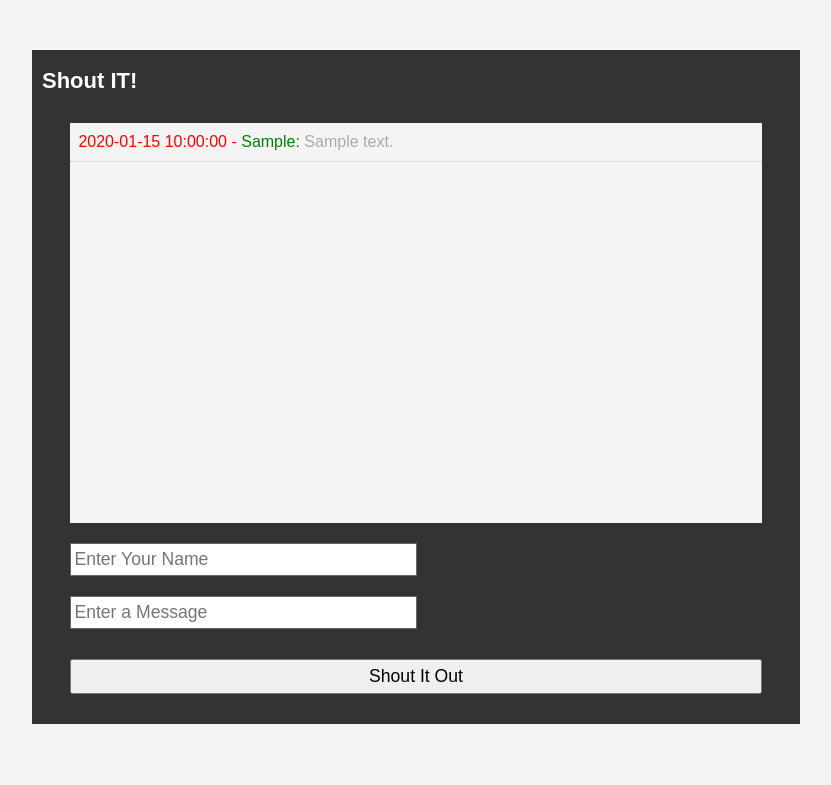
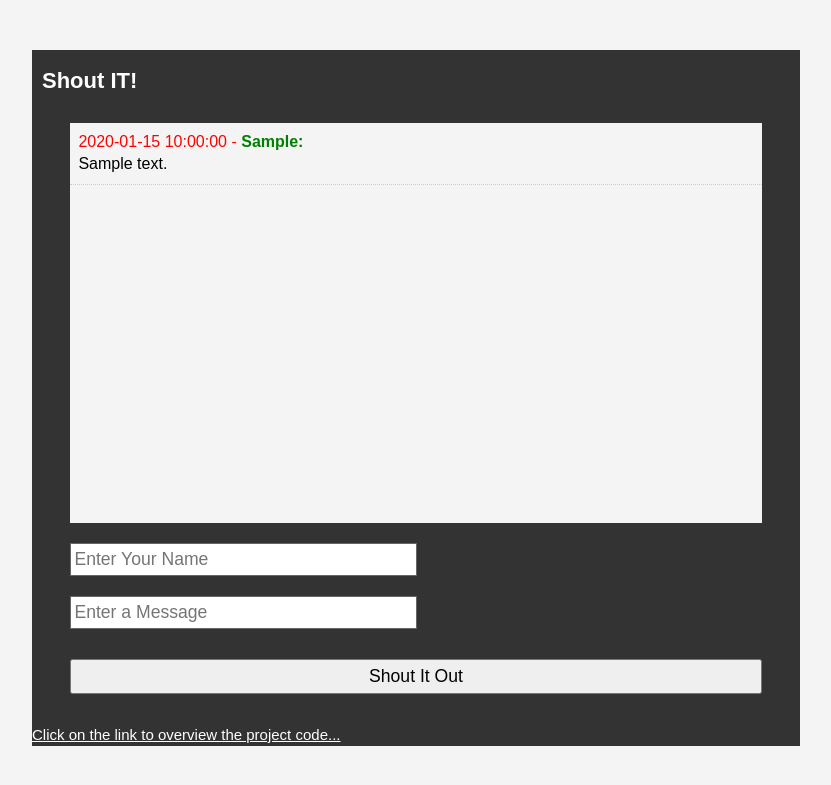
Before and after one commit to NekaDavaa/ShoutBox, a PHP site: page / in a window 1280 px wide. Shown: the top 785 px of the page, without its empty margins (224-1055 px from the left). Run offline with PHP 8.4, Linux system fonts and the light colour scheme; tables that the repository leaves empty or names only in its code hold one stand-in row (values such as "Sample post").

Commit message:
Some updates

```diff
--- a/css/style.css
+++ b/css/style.css
@@ -82,8 +82,18 @@ header h1 {
 
 #users-color {
 	color:green;
+    font-weight: 700;
 }
 
 #date-color {
 	color:red;
 }
+
+#project-repo > a {
+	text-decoration: underline;
+	color:white;
+}
+
+.shout > span > p {
+	color:black;
+}
--- a/index.php
+++ b/index.php
@@ -5,8 +5,6 @@
 $query = "select * from shouts";
 $shouts = mysqli_query($con, $query);
 ?>
-
-
 <!DOCTYPE html>
 <html>
   <head>
@@ -21,10 +19,8 @@ $shouts = mysqli_query($con, $query);
     </header>
    <div id="shouts">
       <ul>
-
         <?php while ($row = mysqli_fetch_assoc($shouts)) : ?>
-        <li class="shout"><span><span id="date-color"><?php echo $row['time']. ' -' ?> </span><span id="users-color"><?php echo $row['user']. ': ' ?></span><?php echo $row['message'];?></li>
-
+        <li class="shout"><span><span id="date-color"><?php echo $row['time']. ' -' ?> </span><span id="users-color"><?php echo $row['user']. ': ' ?></span><p><?php echo ucfirst($row['message']); ?></p></li>
       <?php endwhile ?>
         </ul>
        </div>
@@ -36,6 +32,9 @@ $shouts = mysqli_query($con, $query);
      <input class="shout-btn" type="submit" name="submit" value="Shout It Out" />
      </form>
   </div>
+    <div id="project-repo">
+    <a href="https://github.com/NekaDavaa/ShoutBox" target="_blank">Click on the link to overview the project code...</a>
+    </div>
    </div>
   </body>
 </html>
```
